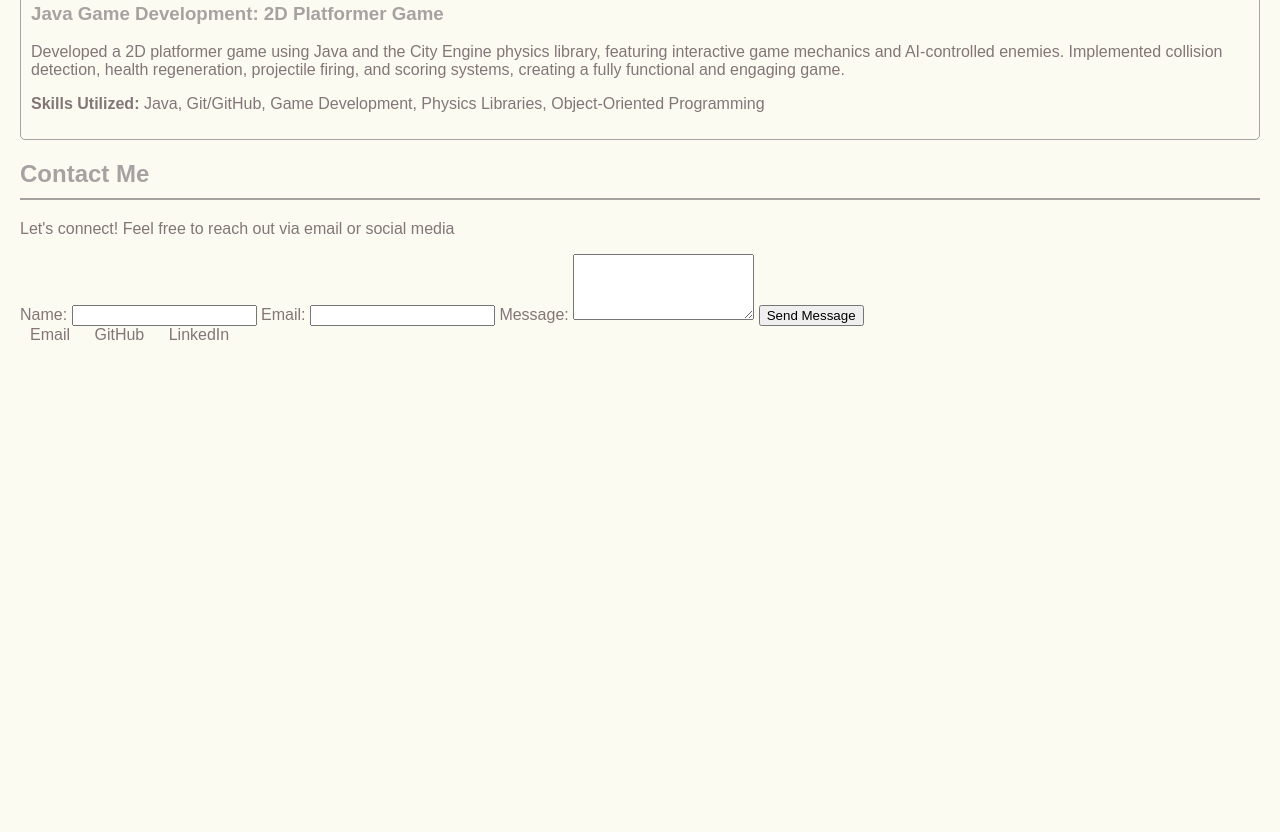
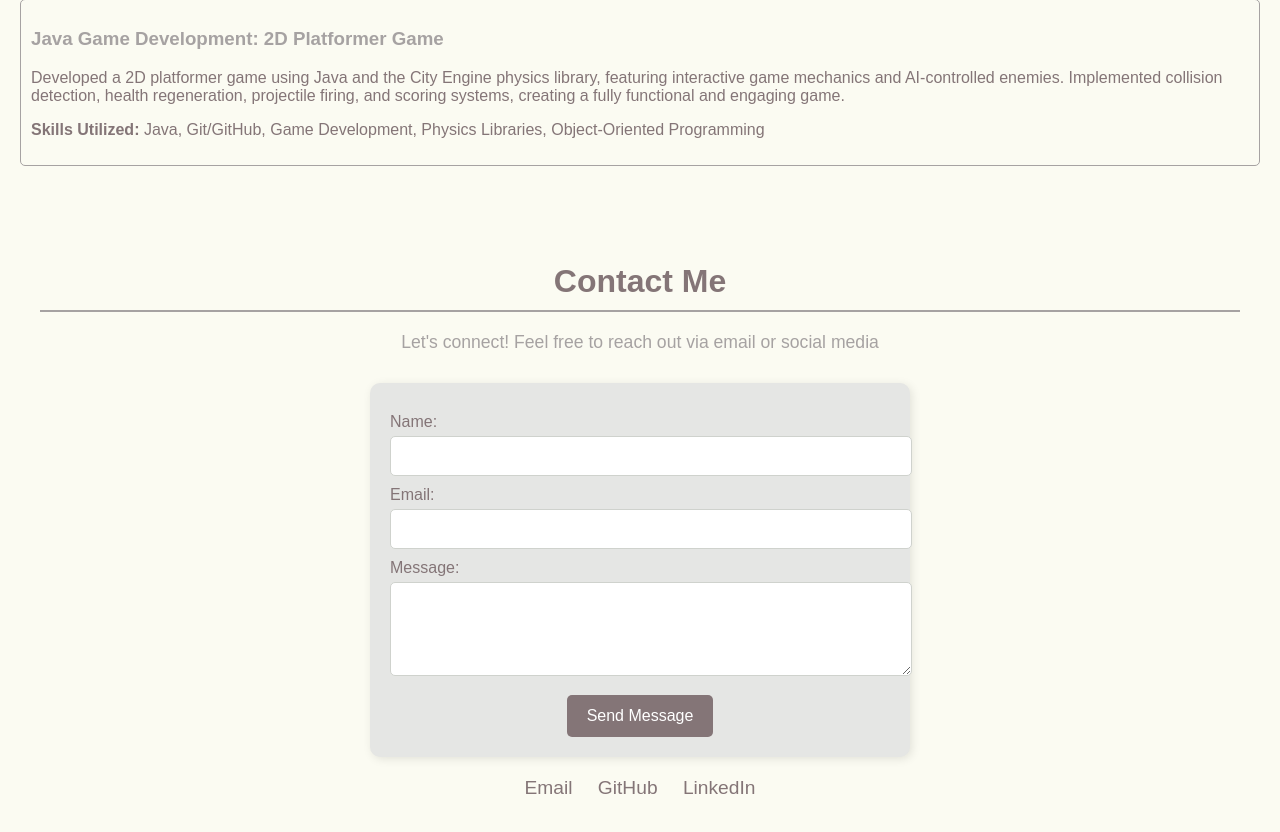
Before and after one commit to sade-oc/portfolio-website, a plain HTML site: page index.html in a window 1280 px wide. Shown: the part 1670-2502 px from the top of the page. Before the commit the page ends 2034 px from the top, so only its background shows below. Drawn offline with Linux system fonts and the light colour scheme.

Commit message:
finished my basic level portfolio

```diff
--- a/css/style.css
+++ b/css/style.css
@@ -5,6 +5,9 @@
    --silver: #a6a2a2;
    --taupe-gray: #847577;
 }
+html {
+   scroll-behavior: smooth;
+ }
 /* General Styles */
 body {
    font-family: Arial, sans-serif;
@@ -24,6 +27,7 @@ header {
    padding: 20px;
    text-align: center;
 }
+
 
 nav ul {
    list-style: none;
@@ -45,7 +49,35 @@ nav ul li a {
    margin: 20px 0;
 }
 
+/* CV button */
+.cv-btn {
+   display: inline-block;
+   padding: 0.8rem 1.5rem;
+   font-size: 1rem;
+   font-weight: bold;
+   text-decoration: none;
+   color: white;
+   background-color: var(--taupe-gray);
+   border-radius: 8px;
+   transition: background 0.3s ease, transform 0.2s ease;
+   box-shadow: 2px 2px 8px rgba(0, 0, 0, 0.1);
+ }
+
+ .cv-btn:hover {
+   background-color: var(--silver);
+   transform: scale(1.05);
+ }
+
+ .cv-btn:active {
+   transform: scale(0.98);
+ }
+
 /* Profile Image */
+img {
+   max-width: 100%;
+   height: auto;
+ }
+
 .profile-img {
    border-radius: 50%;
    width: 150px;
@@ -102,12 +134,114 @@ h2 {
 }
 
 /* Contact Section */
-.contact {
-   margin: 20px 0;
-}
+#contact {
+   background-color: var(--floral-white);
+   padding: 50px 20px;
+   text-align: center;
+ }
 
-.social-links a {
+ #contact h2 {
+   color: var(--taupe-gray);
+   font-size: 2rem;
+   margin-bottom: 20px;
+ }
+
+ #contact p {
+   color: var(--silver);
+   font-size: 1.1rem;
+   margin-bottom: 30px;
+ }
+
+ /* Contact Form */
+ #contact form {
+   max-width: 500px;
+   margin: 0 auto;
+   background-color: var(--platinum);
+   padding: 20px;
+   border-radius: 10px;
+   box-shadow: 2px 2px 10px rgba(0, 0, 0, 0.1);
+ }
+
+ #contact label {
+   font-size: 1rem;
+   color: var(--taupe-gray);
+   display: block;
+   margin-top: 10px;
+   text-align: left;
+ }
+
+ #contact input,
+ #contact textarea {
+   width: 100%;
+   padding: 10px;
+   margin-top: 5px;
+   border: 1px solid var(--timberwolf);
+   border-radius: 5px;
+   font-size: 1rem;
+   background-color: white;
+ }
+
+ #contact button {
+   background-color: var(--taupe-gray);
+   color: white;
+   padding: 12px 20px;
+   border: none;
+   border-radius: 5px;
+   cursor: pointer;
+   font-size: 1rem;
+   margin-top: 15px;
+   transition: background 0.3s ease;
+ }
+
+ #contact button:hover {
+   background-color: var(--silver);
+ }
+
+ /* Social Links */
+ .social-links {
+   margin-top: 20px;
+ }
+
+ .social-links a {
+   color: var(--taupe-gray);
+   font-size: 1.2rem;
    margin: 0 10px;
    text-decoration: none;
-   color: var(--taupe-gray);
-}
+   transition: color 0.3s ease;
+ }
+
+ .social-links a:hover {
+   color: var(--silver);
+ }
+
+ /* Mobile (Small screens) */
+@media screen and (max-width: 480px) {
+   body {
+     font-size: 14px;
+   }
+   nav ul {
+     flex-direction: column; /* Stack menu items */
+     text-align: center;
+   }
+   .container {
+     padding: 10px;
+   }
+   .cv-btn {
+     width: 100%; /* Make buttons full width */
+     text-align: center;
+   }
+ }
+
+ /* Tablet (Medium screens) */
+ @media screen and (min-width: 481px) and (max-width: 1024px) {
+   .container {
+     max-width: 90%; /* Adjust content width */
+   }
+ }
+
+ /* Desktop (Large screens) */
+ @media screen and (min-width: 1025px) {
+   .container {
+     max-width: 1200px; /* Limit content width */
+   }
+ }
--- a/index.html
+++ b/index.html
@@ -182,15 +182,20 @@
         </form>
 
         <div class="social-links">
-          <a href="mailto:s.onitiricoker@gmail.com">Email</a>
-          <a href="https://github.com/sade-oc" target="_blank">GitHub</a>
-          <a
-            href="https://www.linkedin.com/in/sade-onitiri-coker-b78201319/"
-            target="_blank"
-          >
+          <a href="mailto:s.onitiricoker@gmail.com">
+            <!-- <img src="images/email-icon.svg" alt="Email" width="20" /> -->
+            Email
+          </a>
+          <a href="https://github.com/sade-oc" target="_blank">
+            <!-- <img src="images/github-icon.svg" alt="GitHub" width="20" /> -->
+            GitHub
+          </a>
+          <a href="https://www.linkedin.com/in/sade-onitiri-coker-b78201319/" target="_blank">
+            <!-- <img src="images/linkedin-icon.svg" alt="LinkedIn" width="20" /> -->
             LinkedIn
           </a>
         </div>
+
       </section>
     </main>
   </body>
--- a/js/script.js
+++ b/js/script.js
@@ -0,0 +1,9 @@
+// Smooth Scrolling for Navigation Links
+document.querySelectorAll('nav ul li a').forEach(link => {
+   link.addEventListener('click', function (e) {
+     e.preventDefault();
+     const targetId = this.getAttribute('href').substring(1);
+     const targetSection = document.getElementById(targetId);
+     targetSection.scrollIntoView({ behavior: 'smooth', block: 'start' });
+   });
+ });
```
